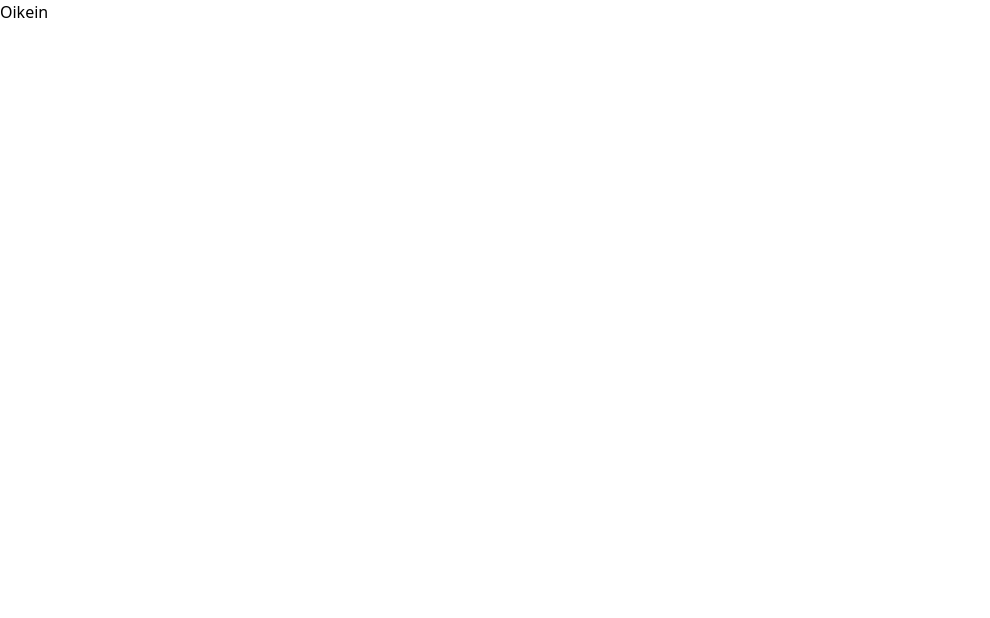
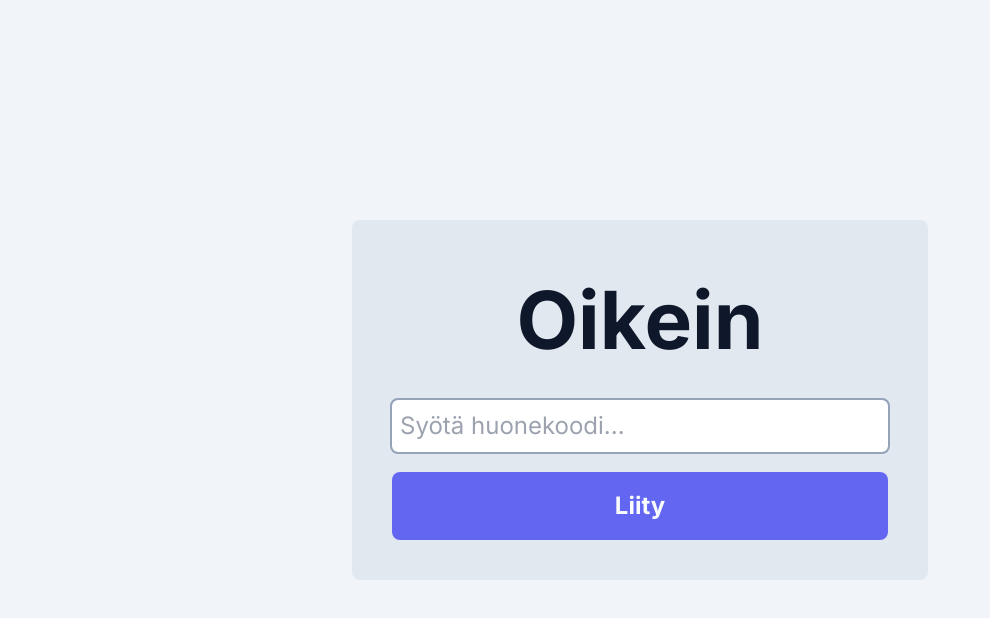
Before and after one commit to Teekola/oikein, a Next.js app: page / in a window 1280 px wide. Shown: the top 618 px of the page, without its empty margins (0-990 px from the left). Built offline with nearby package versions, Linux system fonts and the light colour scheme.

Commit message:
feat: add simple homepage styling

```diff
--- a/src/app/layout.tsx
+++ b/src/app/layout.tsx
@@ -1,13 +1,19 @@
 import "./globals.css";
+import { Inter } from "next/font/google";
 
 export const metadata = {
    title: "Oikein",
 };
 
+const font = Inter({
+   subsets: ["latin-ext"],
+   variable: "--font-sans",
+});
+
 export default function RootLayout({ children }: { children: React.ReactNode }) {
    return (
       <html lang="fi">
-         <body>{children}</body>
+         <body className={`${font.variable} font-sans text-base`}>{children}</body>
       </html>
    );
 }
--- a/src/app/page.tsx
+++ b/src/app/page.tsx
@@ -1,7 +1,23 @@
 export default function HomePage() {
    return (
-      <main className="min-h-screen">
-         <h1>Oikein</h1>
-      </main>
+      <div className="light">
+         <main className="flex min-h-screen bg-slate-100 text-slate-900 dark:bg-slate-900 dark:text-slate-50">
+            <div className="mx-auto my-auto flex h-full w-full max-w-xl flex-1 flex-col items-center justify-center gap-5 rounded-lg bg-slate-200 p-10 dark:bg-slate-800">
+               <h1 className="text-6xl font-bold">Oikein</h1>
+
+               <input
+                  className="w-full rounded-md px-2 py-2 text-xl outline outline-2 outline-slate-400 focus:outline-4 focus:outline-indigo-500 dark:bg-slate-600 dark:text-slate-200 dark:outline-slate-500 dark:placeholder:text-slate-400 dark:focus:outline-indigo-400"
+                  type="text"
+                  name="roomId"
+                  id="roomId"
+                  placeholder="Syötä huonekoodi..."
+               />
+
+               <button className="w-full rounded-lg bg-indigo-500 px-5 py-4 text-xl font-bold text-slate-50 outline-none hover:bg-indigo-950 focus-visible:bg-indigo-950 dark:hover:bg-indigo-50 dark:hover:text-indigo-900 dark:focus-visible:bg-indigo-50 dark:focus-visible:text-indigo-900">
+                  Liity
+               </button>
+            </div>
+         </main>
+      </div>
    );
 }
--- a/tailwind.config.cjs
+++ b/tailwind.config.cjs
@@ -1,16 +1,39 @@
+// eslint-disable-next-line @typescript-eslint/no-var-requires
+const { fontFamily } = require('tailwindcss/defaultTheme');
+
 /** @type {import('tailwindcss').Config} */
 module.exports = {
-  future: {
-    hoverOnlyWhenSupported: true
-  },
   content: ["./src/**/*.{html, js, jsx, ts,tsx}"],
   content: [
     './src/pages/**/*.{js,ts,jsx,tsx}',
     './src/components/**/*.{js,ts,jsx,tsx}',
     './src/app/**/*.{js,ts,jsx,tsx}',
   ],
+  future: {
+    hoverOnlyWhenSupported: true
+  },
+  darkMode: "class",
   theme: {
     extend: {
+      screens: {
+        xs: "480px",
+      },
+      fontFamily: {
+        sans: ["var(--font-sans)", ...fontFamily.sans]
+      },
+      fontSize: {
+        '2xs': '0.75rem',
+        xs: '0.875rem',
+        sm: '1rem',
+        base: ['1.125rem'],
+        lg: '1.25rem',
+        xl: '1.5rem',
+        '2xl': '1.875rem',
+        '3xl': '2.25rem',
+        '4xl': '3rem',
+        '5xl': '4rem',
+        '6xl': '5rem',
+      },
     },
   },
   plugins: [],
```
